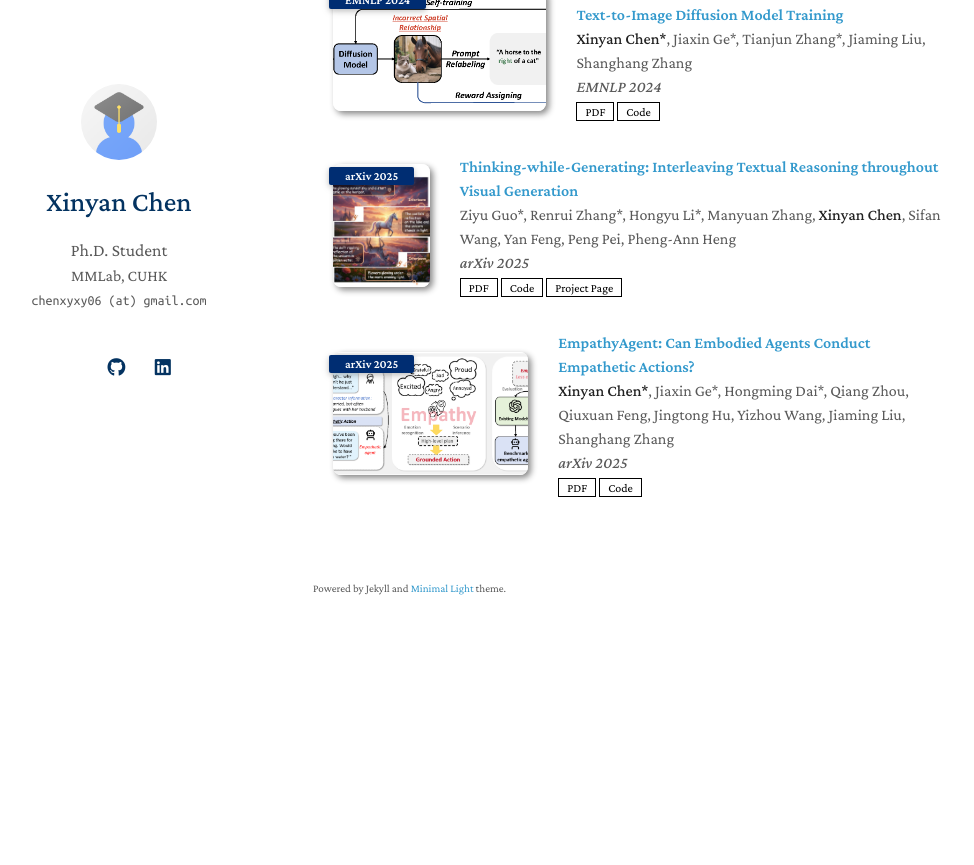
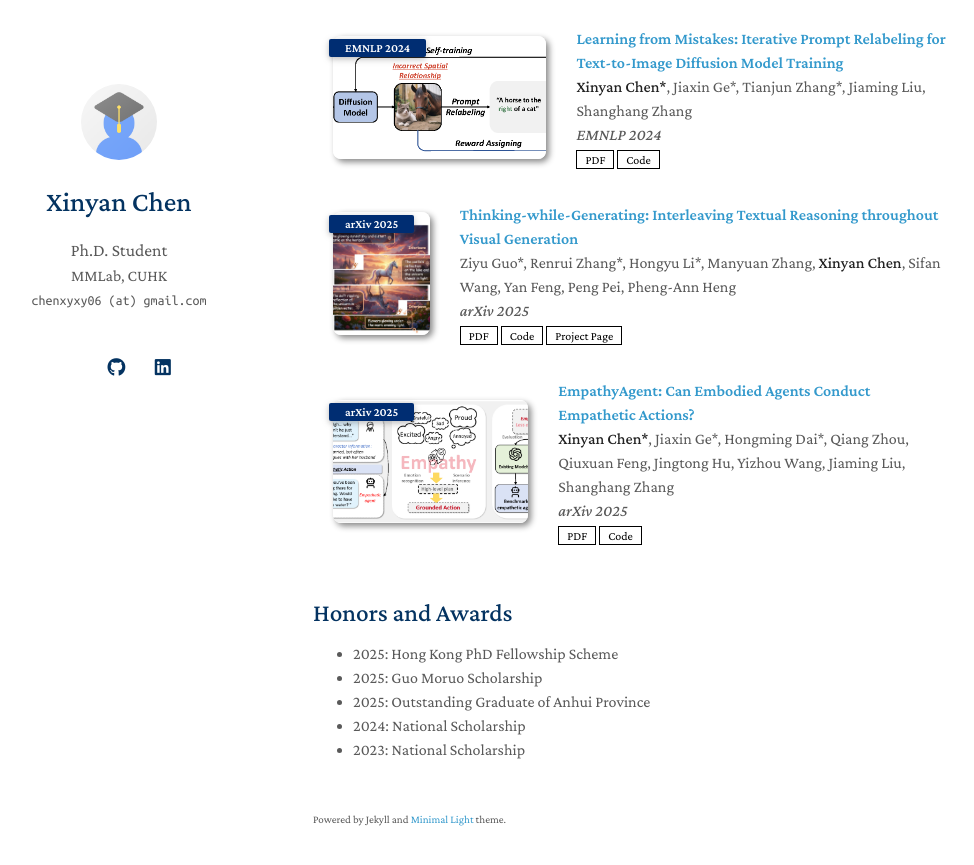
Before and after one commit to xinyan-cxy/xinyan-cxy.github.io, a Jekyll site: the page built from index.md, in a window 1280 px wide and 900 px high, scrolled down 1117 px. Shown: the top 865 px of the window, without its empty margins (157-1131 px from the left). Built offline with Jekyll 4.4.1, drawn with Linux system fonts in a browser that asks for light colours; a style sheet for code colours, icons or effects is not loaded; our own code applies the rules of GitHub Pages for plain Markdown files; before the commit the page ends 1786 px from its top, so only the background shows below that; some of the changed text lies outside the part shown.

Commit message:
Update index.md

```diff
--- a/index.md
+++ b/index.md
@@ -13,5 +13,15 @@ My research interests focus on multimodal reasoning, including the understanding
 - **[2025-11]** 🔥 We release [Thinking-while-Generating (TwiG)](https://github.com/ZiyuGuo99/Thinking-while-Generating), an interleaved framework that enables co-evolving textual reasoning throughout the visual generation process.
 - **[2025-10]** 🔥 We release [Are Video Models Ready as Zero-Shot Reasoners? An Empirical Study with the MME-CoF Benchmark](https://arxiv.org/abs/2510.26802), an empirical study on the zero-shot reasoning capabilities of video models.
 - **[2025-09]** 🎉 One paper ([MINT-CoT](https://arxiv.org/abs/2506.05331)) is accepted by NeurIPS 2025.
+- **[2025-05]** 🎉 One paper ([Mme-cot](https://arxiv.org/abs/2502.09621)) is accepted by ICML 2025.
+- **[2024-09]** 🎉 One paper ([Learning from Mistakes](https://arxiv.org/pdf/2312.16204)) is accepted by EMNLP 2024.
 
 {% include_relative _includes/publications.md %}
+
+## Honors and Awards
+
+- 2025: Hong Kong PhD Fellowship Scheme
+- 2025: Guo Moruo Scholarship
+- 2025: Outstanding Graduate of Anhui Province
+- 2024: National Scholarship
+- 2023: National Scholarship
```
